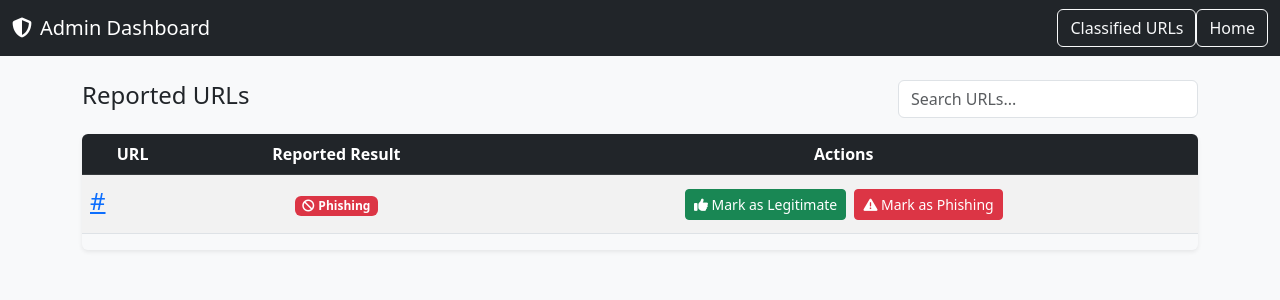
After one commit to AdityaChaudhary2913/Phishing-Classifier, a Flask app: page /admin/reported_urls in a window 1280 px wide. The commit adds this page. Shown: the top 300 px of the page. Run offline with Flask 2, Linux system fonts and the light colour scheme; the visitor is signed in with stand-in values (Sample User, id 1); a database or web service that is not in the repository returns one stand-in record (values such as "Sample title").

Commit message:
Implement admin dashboard for URL verification and management; add functionality to view, verify, and move classified URLs to dataset.

```diff
--- a/app.py
+++ b/app.py
@@ -3,6 +3,7 @@ from src.exception import CustomException
 from src.logger import logging as lg
 import sys
 import os
+from bson import ObjectId
 from joblib import load
 import pandas as pd
 from src.utils.extract_features import ExtractFeatures
@@ -99,7 +100,7 @@ def url_classifier():
 
         # Save to MongoDB
         if not existing_entry:
-            db['classified_urls'].insert_one({'url': url, 'result': result, 'features': object.features, 'verified': False})
+            db['classified_urls'].insert_one({'url': url, 'result': result, 'features': object.features})
 
         return jsonify(result=result, url=url)
 
@@ -124,6 +125,10 @@ def report_incorrect():
     # Save reported URL in a different collection
     db['reported_urls'].insert_one({'url': url, 'reported_result': result, 'features': object.features, 'verified': False})
 
+    existing_entry_classified = db['classified_urls'].find_one({'url': url})
+    if existing_entry_classified:
+        db['classified_urls'].delete_one({'url': url})
+
     return jsonify(message="Reported successfully"), 200
 
 
@@ -140,6 +145,125 @@ def predict():
     except Exception as e:
         raise CustomException(e,sys)
 
+@app.route("/admin/reported_urls")
+def admin_url_verification():
+    if not session.get('admin_logged_in'):
+        return redirect(url_for('home'))
+    reported_urls = list(db['reported_urls'].find({}))
+    for url in reported_urls:
+        url['_id'] = str(url['_id'])  # Convert ObjectId to string for template
+    return render_template('url_verification.html', reported_urls=reported_urls)
+
+@app.route("/admin/verify_url", methods=['POST'])
+def admin_verify_url():
+    if not session.get('admin_logged_in'):
+        return jsonify(success=False, message="Unauthorized"), 401
+    data = request.get_json()
+    url_id = data.get('url_id')
+    correct_result = data.get('correct_result')
+
+    if not url_id or correct_result not in ['Legitimate', 'Phishing']:
+        return jsonify(success=False, message="Invalid data"), 400
+
+    try:
+        # Fetch reported URL
+        reported_url = db.reported_urls.find_one({'_id': ObjectId(url_id)})
+        if not reported_url:
+            return jsonify(success=False, message="URL not found"), 404
+
+        # Remove from classified_urls if exists
+        db.classified_urls.delete_one({'url': reported_url['url']})
+
+        # Add to classified_urls
+        classified_entry = {
+            'url': reported_url['url'],
+            'result': correct_result,
+            'features': reported_url['features']
+        }
+        db.classified_urls.insert_one(classified_entry)
+
+        # Prepare dataset entry
+        feature_names = [
+            'having_IP_Address', 'URL_Length', 'Shortining_Service', 'having_At_Symbol',
+            'double_slash_redirecting', 'Prefix_Suffix', 'having_Sub_Domain', 'SSLfinal_State',
+            'Domain_registeration_length', 'Favicon', 'port', 'HTTPS_token',
+            'Request_URL', 'URL_of_Anchor', 'Links_in_tags', 'SFH', 'Submitting_to_email',
+            'Abnormal_URL', 'Redirect', 'on_mouseover', 'RightClick', 'popUpWidnow',
+            'Iframe', 'age_of_domain', 'DNSRecord', 'web_traffic', 'Page_Rank',
+            'Google_Index', 'Links_pointing_to_page', 'Statistical_report'
+        ]
+        features = reported_url['features']
+        if len(features) != len(feature_names):
+            return jsonify(success=False, message="Features mismatch"), 400
+
+        dataset_entry = {fn: features[i] for i, fn in enumerate(feature_names)}
+        dataset_entry['Result'] = 1 if correct_result == 'Legitimate' else 0
+
+        # Insert into dataset
+        db.dataset.insert_one(dataset_entry)
+
+        # Remove from reported_urls
+        db.reported_urls.delete_one({'_id': ObjectId(url_id)})
+
+        return jsonify(success=True, message="URL verified successfully")
+    except Exception as e:
+        return jsonify(success=False, message=str(e)), 500
+
+@app.route("/admin/classified_urls")
+def admin_classified_urls():
+    if not session.get('admin_logged_in'):
+        return redirect(url_for('home'))
+
+    classified_urls = list(db.classified_urls.find({}))
+    length = len(classified_urls)
+    for url in classified_urls:
+        url['_id'] = str(url['_id'])
+    return render_template('classifydb_to_dataset.html', classified_urls=classified_urls, lngth=length)
+
+@app.route("/admin/move_to_dataset", methods=['POST'])
+def move_to_dataset():
+    if not session.get('admin_logged_in'):
+        return jsonify(success=False, message="Unauthorized"), 401
+
+    try:
+        # Get all classified URLs
+        classified_urls = list(db.classified_urls.find({}))
+
+        # Prepare feature names (should match your dataset schema)
+        feature_names = [
+            'having_IP_Address', 'URL_Length', 'Shortining_Service', 'having_At_Symbol',
+            'double_slash_redirecting', 'Prefix_Suffix', 'having_Sub_Domain', 'SSLfinal_State',
+            'Domain_registeration_length', 'Favicon', 'port', 'HTTPS_token',
+            'Request_URL', 'URL_of_Anchor', 'Links_in_tags', 'SFH', 'Submitting_to_email',
+            'Abnormal_URL', 'Redirect', 'on_mouseover', 'RightClick', 'popUpWidnow',
+            'Iframe', 'age_of_domain', 'DNSRecord', 'web_traffic', 'Page_Rank',
+            'Google_Index', 'Links_pointing_to_page', 'Statistical_report'
+        ]
+
+        # Convert classified URLs to dataset entries
+        dataset_entries = []
+        for url in classified_urls:
+            if len(url['features']) != len(feature_names):
+                continue  # Skip entries with mismatched features
+
+            entry = {fn: url['features'][i] for i, fn in enumerate(feature_names)}
+            entry['Result'] = 1 if url['result'] == 'Legitimate' else 0
+            dataset_entries.append(entry)
+
+        # Insert into dataset collection
+        if dataset_entries:
+            db.dataset.insert_many(dataset_entries)
+
+        # Delete all classified URLs
+        db.classified_urls.delete_many({})
+
+        return jsonify(
+            success=True,
+            message=f"Moved {len(dataset_entries)} URLs to dataset"
+        )
+    except Exception as e:
+        return jsonify(success=False, message=str(e)), 500
+
 if __name__ == "__main__":
     app.run(host="0.0.0.0", port=8080, debug= True)
 
--- a/templates/url_classifier.html
+++ b/templates/url_classifier.html
@@ -89,7 +89,7 @@
                 },
                 body: JSON.stringify({ url: url, result: result })
             });
-            const data = await response.json();  // Await the response JSON
+            const data = await response.json();
             alert(data.message);
         }
     </script>
--- /dev/null
+++ b/templates/url_verification.html
@@ -0,0 +1,108 @@
+<!DOCTYPE html>
+<html lang="en">
+<head>
+    <meta charset="UTF-8">
+    <meta name="viewport" content="width=device-width, initial-scale=1.0">
+    <title>Admin Reported URLs</title>
+    <!-- Bootstrap CSS -->
+    <link href="https://cdn.jsdelivr.net/npm/bootstrap@5.3.0/dist/css/bootstrap.min.css" rel="stylesheet">
+    <!-- Font Awesome -->
+    <link rel="stylesheet" href="https://cdnjs.cloudflare.com/ajax/libs/font-awesome/6.4.0/css/all.min.css">
+    <style>
+        body { background-color: #f8f9fa; }
+        .table-hover tbody tr:hover { background-color: #e9ecef; }
+        .badge-legit { background-color: #28a745; }
+        .badge-phish { background-color: #dc3545; }
+        #searchInput { max-width: 300px; }
+        .home-link {
+            color: white;
+            font-size: 1.5rem;
+            text-decoration: none;
+        }
+    </style>
+</head>
+<body>
+    <!-- Navbar -->
+    <nav class="navbar navbar-expand-lg navbar-dark bg-dark mb-4">
+        <div class="container-fluid">
+            <a class="navbar-brand" href="#"><i class="fa-solid fa-shield-alt me-2"></i>Admin Dashboard</a>
+            <div class="d-flex">
+                <a href="{{ url_for('admin_classified_urls') }}" class="btn btn-outline-light">Classified URLs</a>
+                <a href="{{ url_for('home') }}" class="btn btn-outline-light">Home</a>
+            </div>
+        </div>
+    </nav>
+
+    <div class="container">
+        <div class="d-flex justify-content-between align-items-center mb-3">
+            <h1 class="h4">Reported URLs</h1>
+            <input type="text" id="searchInput" class="form-control" placeholder="Search URLs...">
+        </div>
+
+        <div class="table-responsive shadow-sm rounded">
+            <table class="table table-striped table-hover align-middle text-center">
+                <thead class="table-dark">
+                    <tr>
+                        <th>URL</th>
+                        <th>Reported Result</th>
+                        <th>Actions</th>
+                    </tr>
+                </thead>
+                <tbody id="urlTable">
+                    {% for url in reported_urls %}
+                    <tr>
+                        <td class="text-start"><a href="{{ url.url }}" target="_blank" class="text-truncate d-inline-block" style="max-width: 500px; font-size: 1.5rem;">{{ url.url }}</a></td>
+                        <td>
+                            {% if url.reported_result == 'Legitimate' %}
+                                <span class="badge badge-legit"><i class="fa-solid fa-check me-1"></i>Legitimate</span>
+                            {% else %}
+                                <span class="badge badge-phish"><i class="fa-solid fa-ban me-1"></i>Phishing</span>
+                            {% endif %}
+                        </td>
+                        <td>
+                            <button class="btn btn-success btn-sm me-1" title="Mark as Legitimate" onclick="verifyUrl('{{ url._id }}', 'Legitimate')">
+                                <i class="fa-solid fa-thumbs-up"></i> Mark as Legitimate
+                            </button>
+                            <button class="btn btn-danger btn-sm" title="Mark as Phishing" onclick="verifyUrl('{{ url._id }}', 'Phishing')">
+                                <i class="fa-solid fa-exclamation-triangle"></i> Mark as Phishing
+                            </button>
+                        </td>
+                    </tr>
+                    {% endfor %}
+                </tbody>
+            </table>
+        </div>
+    </div>
+
+    <!-- Bootstrap JS Bundle -->
+    <script src="https://cdn.jsdelivr.net/npm/bootstrap@5.3.0/dist/js/bootstrap.bundle.min.js"></script>
+    <script>
+        // Search/filter functionality
+        document.getElementById('searchInput').addEventListener('keyup', function() {
+            const filter = this.value.toLowerCase();
+            document.querySelectorAll('#urlTable tr').forEach(row => {
+                row.style.display = row.textContent.toLowerCase().includes(filter) ? '' : 'none';
+            });
+        });
+
+        // Verify URL with confirmation
+        function verifyUrl(urlId, result) {
+            if (!confirm(`Are you sure you want to mark this URL as ${result}?`)) return;
+            fetch('/admin/verify_url', {
+                method: 'POST',
+                headers: { 'Content-Type': 'application/json' },
+                body: JSON.stringify({ url_id: urlId, correct_result: result })
+            })
+            .then(response => response.json())
+            .then(data => {
+                if (data.success) window.location.reload();
+                else alert(data.message || 'An error occurred.');
+            })
+            .catch(error => {
+                console.error('Error:', error);
+                alert('An error occurred.');
+            });
+        }
+    </script>
+</body>
+</html>
```
Also changed, not shown: templates/classifydb_to_dataset.html (added, +92 -0 lines), 1 other file.
